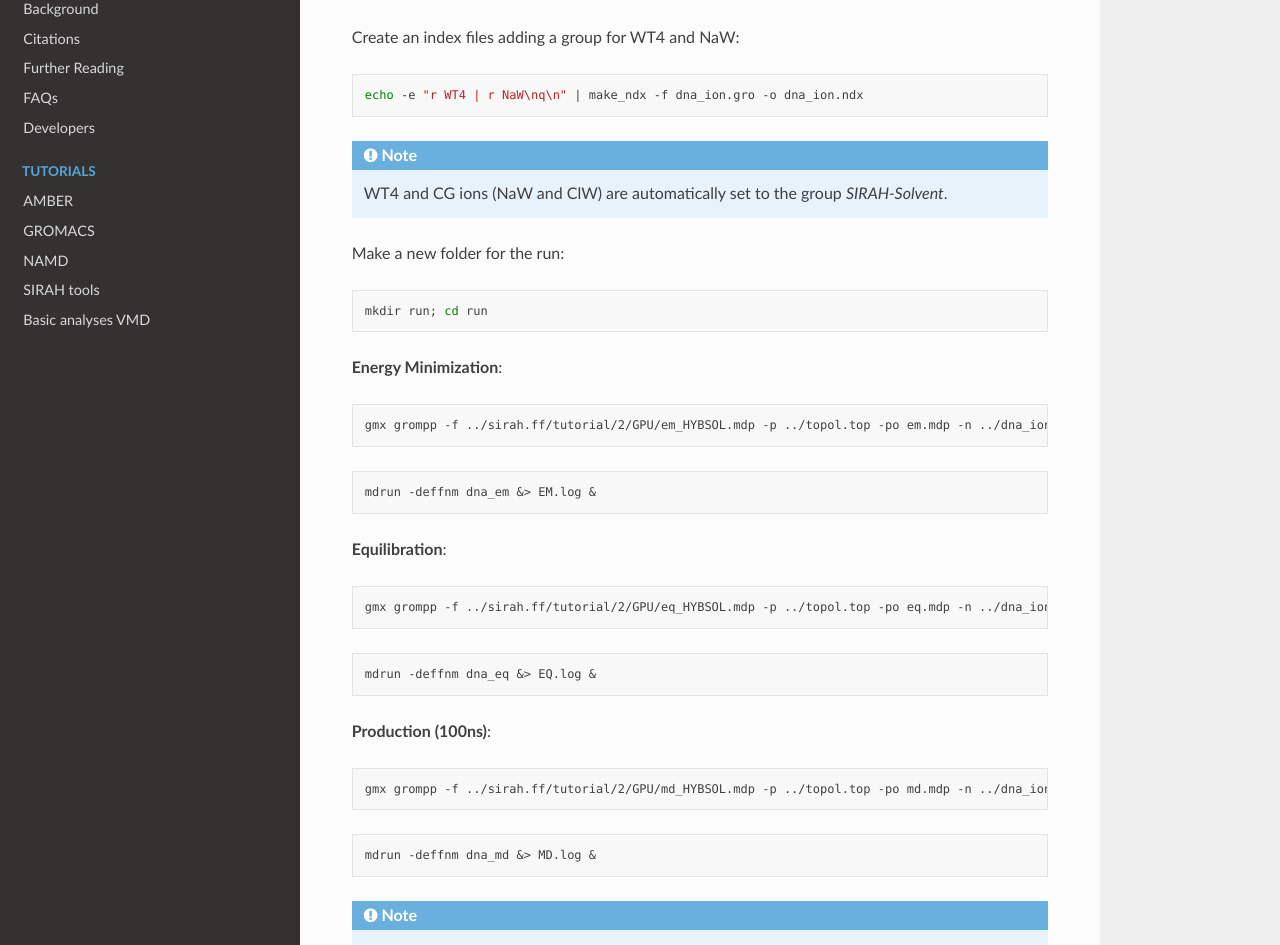
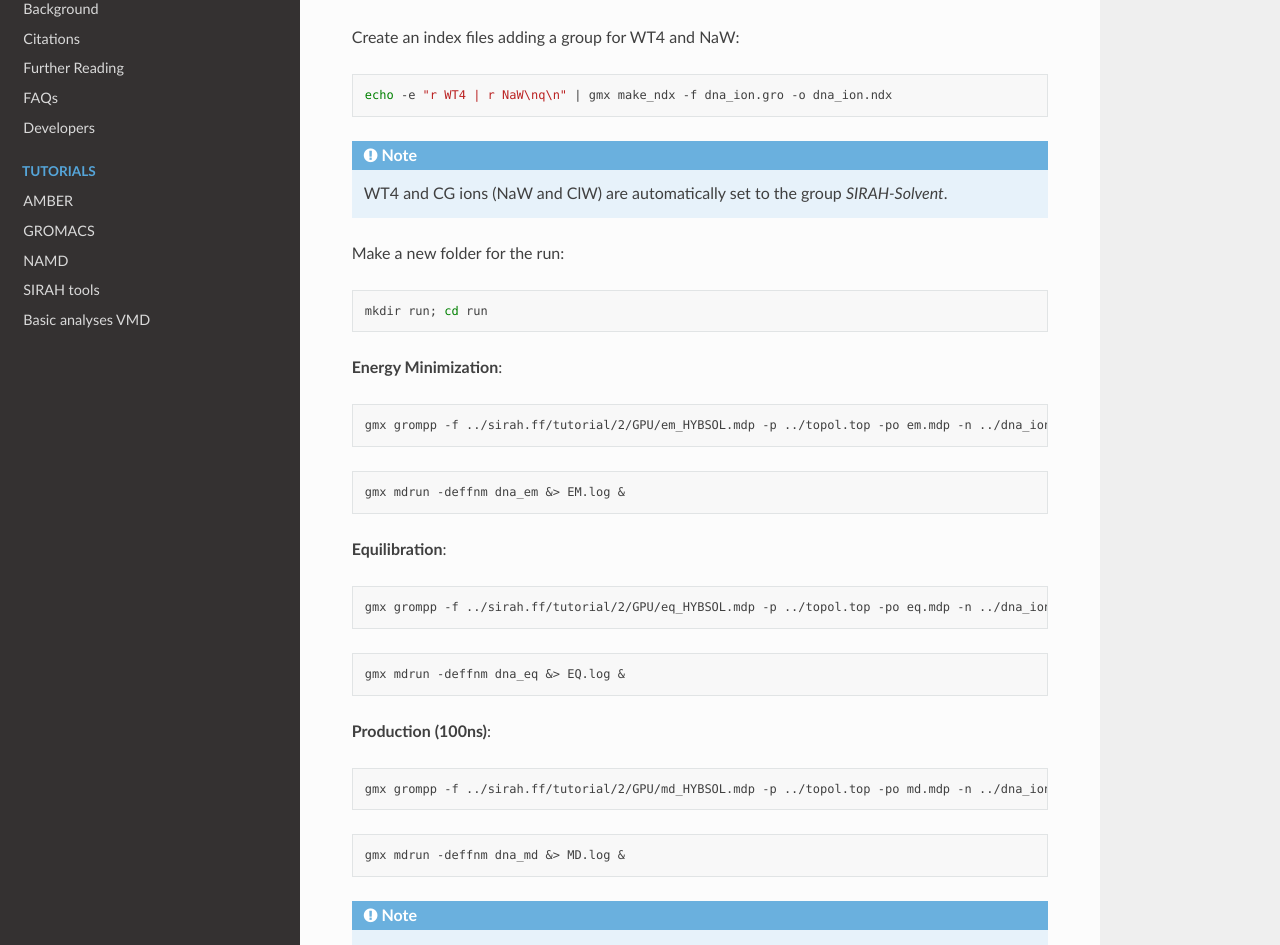
Before and after one commit to SIRAHFF/documentation, a Sphinx documentation site: the page built from docs/source/GROMACS/Tutorial-2.rst, in a window 1280 px wide and 1400 px high, scrolled down 4019 px. Shown: the part 172-1117 px from the top of the window. Built offline with Sphinx 7.4.7 and the Read the Docs theme 2.0.0, drawn with Linux system fonts in a browser that asks for light colours.

Commit message:
Update Tutorial-2.rst
Fixed typing errors

```diff
--- a/docs/source/GROMACS/Tutorial-2.rst
+++ b/docs/source/GROMACS/Tutorial-2.rst
@@ -195,7 +195,7 @@ Create an index files adding a group for WT4 and NaW:
 
 .. code-block:: bash
 
-	echo -e "r WT4 | r NaW\nq\n" | make_ndx -f dna_ion.gro -o dna_ion.ndx
+	echo -e "r WT4 | r NaW\nq\n" | gmx make_ndx -f dna_ion.gro -o dna_ion.ndx
 
 .. note::
 
@@ -215,17 +215,17 @@ Make a new folder for the run:
 
 .. code-block:: bash
 
-	mdrun -deffnm dna_em &> EM.log &
+	gmx mdrun -deffnm dna_em &> EM.log &
 
 **Equilibration**:
 
 .. code-block:: bash
 
-	gmx grompp -f ../sirah.ff/tutorial/2/GPU/eq_HYBSOL.mdp -p ../topol.top -po eq.mdp -n ../dna_ion.ndx -c dna_em.gro -o dna_eq.tpr
+	gmx grompp -f ../sirah.ff/tutorial/2/GPU/eq_HYBSOL.mdp -p ../topol.top -po eq.mdp -n ../dna_ion.ndx -c dna_em.gro -r dna_em.gro -o dna_eq.tpr
 
 .. code-block:: bash
 
-	mdrun -deffnm dna_eq &> EQ.log &
+	gmx mdrun -deffnm dna_eq &> EQ.log &
 
 **Production (100ns)**:
 
@@ -235,7 +235,7 @@ Make a new folder for the run:
 
 .. code-block:: bash
 
-	mdrun -deffnm dna_md &> MD.log &
+	gmx mdrun -deffnm dna_md &> MD.log &
 
 .. note::
 
```
